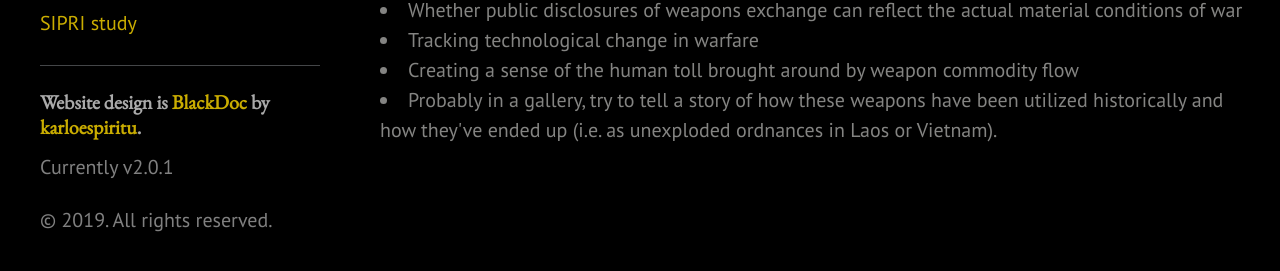
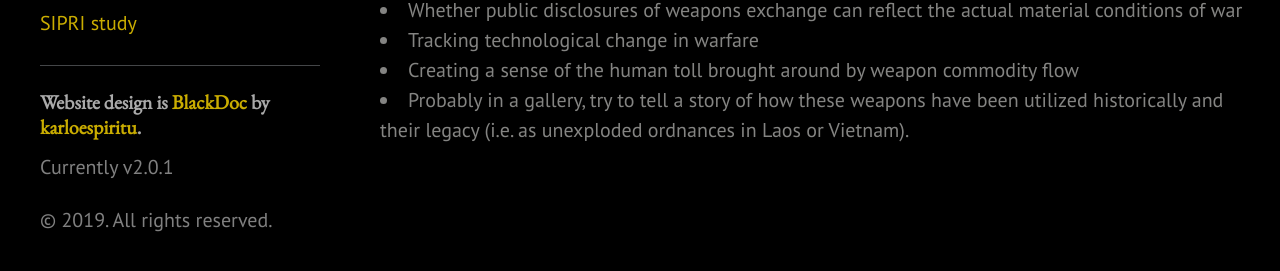
Before and after one commit to j-wng/j-wng.github.io, a Jekyll site: the page built from aboutproject.html, in a window 1280 px wide. Shown: the part 229-500 px from the top of the page. Built offline with Jekyll 4.4.1, drawn with Linux system fonts in a browser that asks for light colours.

Commit message:
Update aboutproject.html

```diff
--- a/aboutproject.html
+++ b/aboutproject.html
@@ -12,7 +12,7 @@ layout: page
   <li>Whether public disclosures of weapons exchange can reflect the actual material conditions of war</li>
   <li>Tracking technological change in warfare</li>
   <li>Creating a sense of the human toll brought around by weapon commodity flow</li>
-  <li>Probably in a gallery, try to tell a story of how these weapons have been utilized historically and how they've ended up (i.e. as unexploded ordnances in Laos or Vietnam).</li>
+  <li>Probably in a gallery, try to tell a story of how these weapons have been utilized historically and their legacy (i.e. as unexploded ordnances in Laos or Vietnam).</li>
 
 </u1>
 </p>
```
